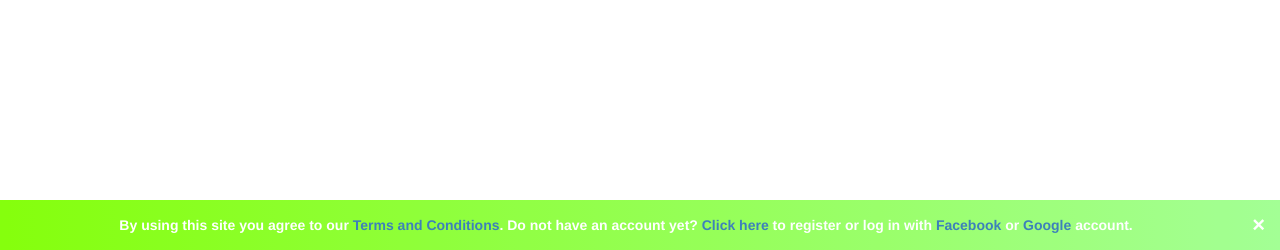
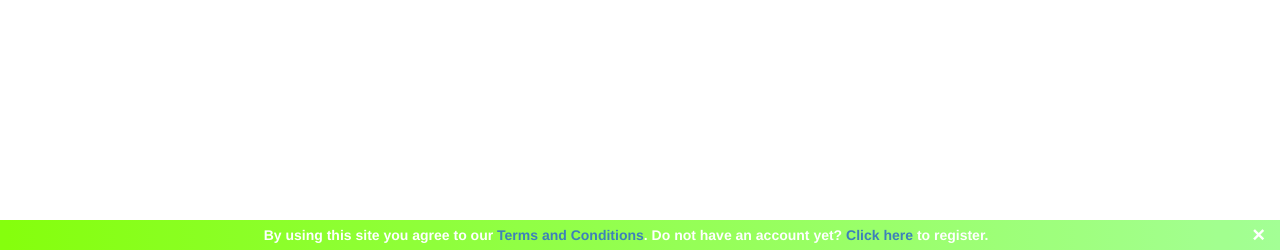
Before and after one commit to zhongcheng/freemarket, a Django app: template mainApp/templates/mainApp/login_user.html in a window 1280 px wide. Shown: the part 550-800 px from the top of the page. Run offline with Django 3.2, Linux system fonts and the light colour scheme; the template is opened without the code that fills it, so the values that code supplies are empty; some libraries are stand-ins or nearby versions.

Commit message:
modify login mechanism

```diff
--- a/mainApp/templates/mainApp/index_visitor.html
+++ b/mainApp/templates/mainApp/index_visitor.html
@@ -11,7 +11,7 @@
                     <div class="col-sm-4 col-lg-2 infinite-item" style="padding-left: 5px;padding-right: 5px">
                         <div class="thumbnail" style="padding: 0px;margin-bottom: 10px">
                             <div class="image">
-                                <a href="{% url 'mainApp:login_user' %}">
+                                <a href="{% url 'mainApp:login' %}">
                                     {% if item.photo_width > item.photo_height %}
                                         <img src="{{ item.photo.url }}" class="img-responsive landscape">
                                     {% else %}
--- a/mainApp/templates/mainApp/login.html
+++ b/mainApp/templates/mainApp/login.html
@@ -48,7 +48,7 @@
                 <div class="panel panel-default" style="border-color: transparent; margin-bottom: 0px; box-shadow: none">
                     <div class="panel-body" style="padding: 30px">
                         <div class="container">
-                            <a href="{% url 'social:begin' 'weibo' %}">
+                            <a href="{% url 'mainApp:login_user' %}">
                                 <img src="https://www.free-market.nl/static/social_icons/fm.png" class="socialimage">
                                 <div class="overlay"></div>
                             </a>
@@ -92,7 +92,7 @@
     <div class="alert2 alert-bottom" style="margin-bottom: 0px; padding-top: 5px; padding-bottom: 5px">
         <span class="closebtn" onclick="this.parentElement.style.display='none';">&times;</span>
         <div align="center">
-            <strong>By using this site you agree to our <a href="https://www.youtube.com/embed/AeToRwKLErY?rel=0&amp;autoplay=1" target="_blank">Terms and Conditions</a>.</strong>
+            <strong>By using this site you agree to our <a href="{% url 'mainApp:terms' %}" target="_blank">Terms and Conditions</a>.
         </div>
     </div>
 
--- a/mainApp/templates/mainApp/login_user.html
+++ b/mainApp/templates/mainApp/login_user.html
@@ -1,6 +1,6 @@
 {% extends 'mainApp/base_visitor.html' %}
 
-{% block title %}LOGIN{% endblock %}
+{% block title %}FM LOGIN{% endblock %}
 
 {% block login_active %}active{% endblock %}
 
@@ -55,18 +55,14 @@
     </div>
 
 {#    terms and conditions box#}
-    <div class="alert2 alert-bottom" style="margin-bottom: 0px">
+    <div class="alert2 alert-bottom" style="margin-bottom: 0px; padding-top: 5px; padding-bottom: 5px">
         <span class="closebtn" onclick="this.parentElement.style.display='none';">&times;</span>
         <div align="center">
 {#            <strong>By using this site you agree to our <a href="https://www.youtube.com/embed/K7j3RZYlNWw?rel=0&amp;autoplay=1&loop=1&playlist=K7j3RZYlNWw" target="_blank">Terms and Conditions</a>.#}
             <strong>By using this site you agree to our <a href="{% url 'mainApp:terms' %}" target="_blank">Terms and Conditions</a>.
 {#                (<a href="https://player.youku.com/embed/XMzY1Mzg4NjU5Ng==?rel=0&amp;autoplay=1&mute=1" target="_blank">中国大陆</a>).#}
-                Do not have an account yet? <a href="{% url 'mainApp:register' %}">Click here</a> to register or log in with
-{#                <a href="{% url 'social:begin' 'github' %}">GitHub</a>,#}
-                <a href="{% url 'social:begin' 'facebook' %}">Facebook</a> or
-                <a href="{% url 'social:begin' 'google-oauth2' %}">Google</a>
-{#                <a href="{% url 'social:begin' 'weibo' %}">Weibo</a>#}
-                account.</strong>
+                Do not have an account yet? <a href="{% url 'mainApp:register' %}">Click here</a> to register.
+            </strong>
         </div>
     </div>
 
```
Also changed, not shown: mainApp/templates/mainApp/register.html (+2 -8 lines), mainApp/static/social_icons/fm_2.png (added), 1 other file.
